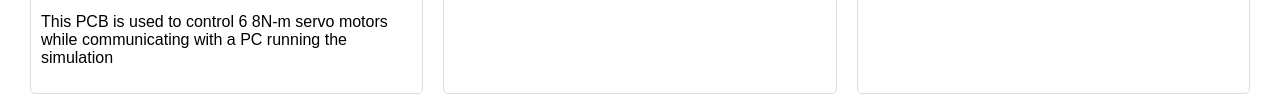
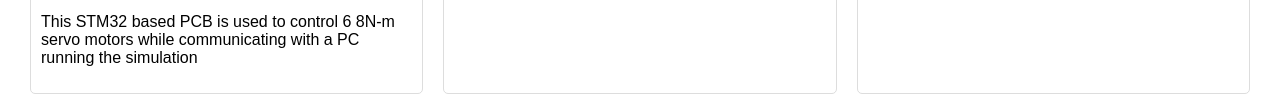
Before and after one commit to 7Spartan/7spartan.github.io, a plain HTML site: page index.html in a window 1280 px wide. Shown: the part 1284-1396 px from the top of the page. Drawn offline with Linux system fonts and the light colour scheme.

Commit message:
minor edits

```diff
--- a/index.html
+++ b/index.html
@@ -47,7 +47,7 @@
                     <img src="resources/Simrig_controller_pcb.jpg" alt="Project 2">
                     <img src="resources/Simrig_controller_schematic.jpg" alt="Project 2">
                     <a href="https://github.com/7Spartan/simrig_PCB" target="_blank"> <h3>Simrig controller PCB</h3> </a>
-                    <p>This PCB is used to control 6 8N-m servo motors while communicating with a PC running the simulation</p>
+                    <p>This STM32 based PCB is used to control 6 8N-m servo motors while communicating with a PC running the simulation</p>
                 </div>
                 <div class="project-card">
                     <a href="https://github.com/7Spartan/simrigFW" target="_blank"> <h3>Simrig controller Firmware</h3> </a>
```
